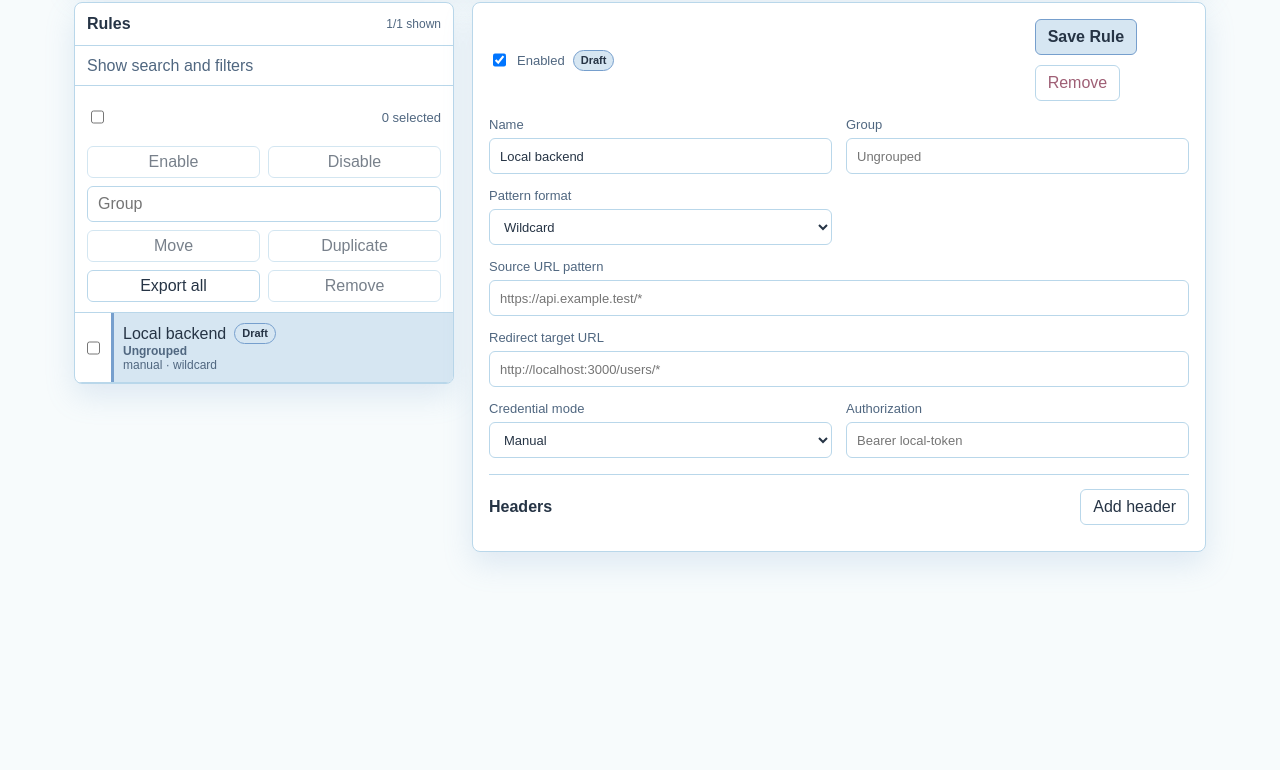
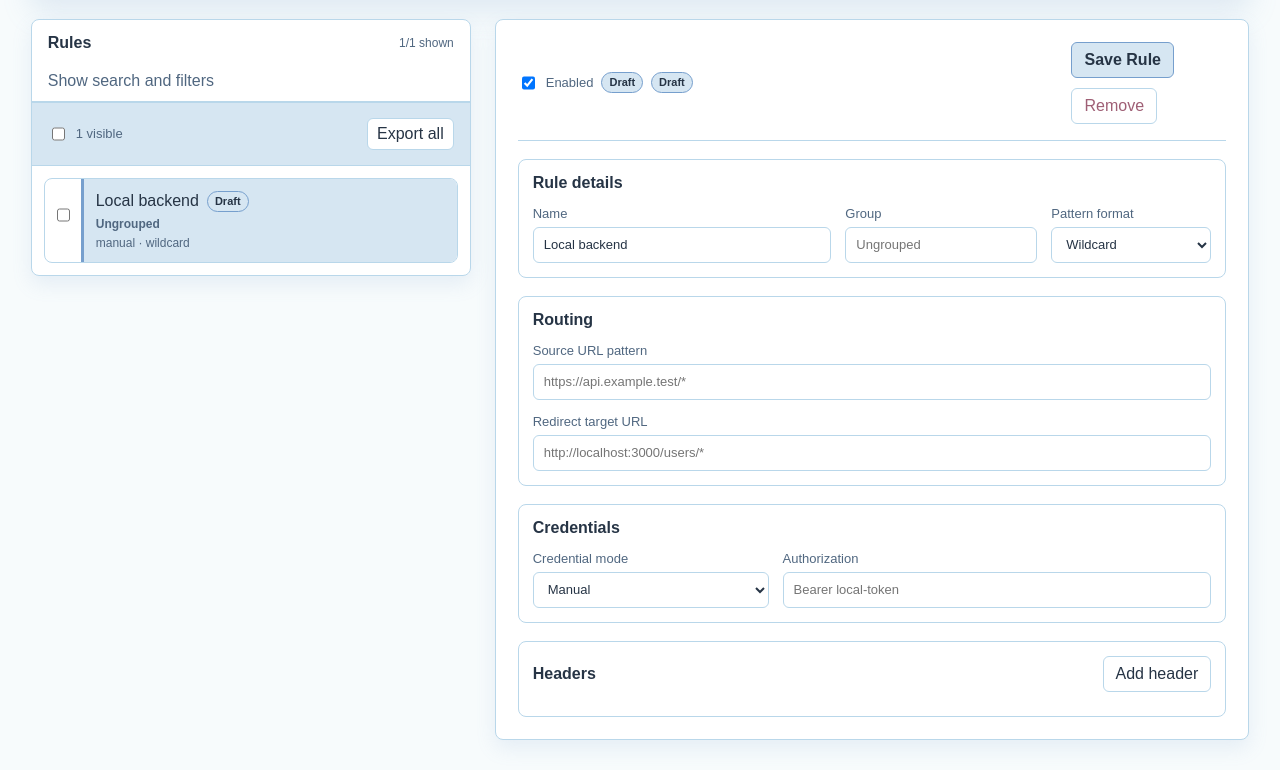
Before and after one commit to aryajava/altreurl, a browser extension: page src/options/options.html in a window 1280 px wide. Shown: the part 118-888 px from the top of the page. Before the commit the page ends 800 px from the top, so only its background shows below. Drawn offline with Linux system fonts and the light colour scheme.

Commit message:
Improve options layout usability

```diff
--- a/src/options/options.html
+++ b/src/options/options.html
@@ -55,17 +55,21 @@
             </select>
           </div>
           <div id="bulkToolbar" class="bulk-toolbar" hidden>
+            <div class="bulk-toolbar__summary">
               <label title="Select or clear all currently visible rules">
                 <input id="selectVisibleRules" type="checkbox">
                 <span id="selectedRuleCount">0 selected</span>
               </label>
+              <button id="bulkExport" type="button" title="Export selected rules, or all rules when none are selected">Export all</button>
+            </div>
+            <div class="bulk-actions" data-role="bulkActions" hidden>
               <button id="bulkEnable" type="button" title="Enable selected saved or draft rules">Enable</button>
               <button id="bulkDisable" type="button" title="Disable selected saved or draft rules">Disable</button>
-            <input id="bulkGroupName" type="text" placeholder="Group" title="Group name for selected rules">
+              <button id="bulkDuplicate" type="button" title="Duplicate selected rules as drafts">Duplicate</button>
+              <button id="bulkRemove" type="button" title="Remove selected rules">Remove</button>
+              <input id="bulkGroupName" type="text" placeholder="Move to group" title="Group name for selected rules">
               <button id="bulkMoveGroup" type="button" title="Move selected rules to this group">Move</button>
-            <button id="bulkDuplicate" type="button" title="Duplicate selected rules as drafts">Duplicate</button>
-            <button id="bulkExport" type="button" title="Export selected rules, or all rules when none are selected">Export</button>
-            <button id="bulkRemove" type="button" title="Remove selected rules">Remove</button>
+            </div>
           </div>
           <div id="rulesList" class="rule-list" aria-live="polite"></div>
         </aside>
@@ -104,6 +108,7 @@
               <input data-field="enabled" type="checkbox">
               Enabled
             </label>
+            <span class="rule-badge" data-role="editorStatusBadge"></span>
             <span class="rule-badge" data-role="editorDraftBadge" hidden>Draft</span>
           </div>
           <div class="rule-actions">
@@ -112,7 +117,11 @@
           </div>
         </div>
 
-        <div class="editor-grid">
+        <section class="editor-section">
+          <div class="editor-section__title">
+            <strong>Rule details</strong>
+          </div>
+          <div class="editor-grid editor-grid--meta">
             <label>
               Name
               <input data-field="name" type="text" placeholder="Local backend" title="Human-readable rule name shown in the rules list">
@@ -130,7 +139,14 @@
                 <option value="regex">Regex</option>
               </select>
             </label>
+          </div>
+        </section>
 
+        <section class="editor-section">
+          <div class="editor-section__title">
+            <strong>Routing</strong>
+          </div>
+          <div class="editor-grid">
             <label class="span-2">
               Source URL pattern
               <input data-field="sourcePattern" type="text" placeholder="https://api.example.test/*" title="Request URL pattern to match before redirect">
@@ -140,7 +156,14 @@
               Redirect target URL
               <input data-field="targetUrl" type="text" placeholder="http://localhost:3000/users/*" title="Target URL that receives the redirected request">
             </label>
+          </div>
+        </section>
 
+        <section class="editor-section">
+          <div class="editor-section__title">
+            <strong>Credentials</strong>
+          </div>
+          <div class="editor-grid editor-grid--credentials">
             <label>
               Credential mode
               <select data-field="credentialMode" title="Manual uses typed headers; sync tries to reuse credentials from the source app">
@@ -154,6 +177,7 @@
               <input data-field="authorization" type="text" placeholder="Bearer local-token" title="Manual Authorization header value">
             </label>
           </div>
+        </section>
 
         <fieldset class="sync-block" data-role="syncOptions">
           <legend>Sync from source request</legend>
--- a/src/options/options.js
+++ b/src/options/options.js
@@ -29,6 +29,7 @@ const bulkMoveGroup = document.querySelector("#bulkMoveGroup");
 const bulkDuplicate = document.querySelector("#bulkDuplicate");
 const bulkExport = document.querySelector("#bulkExport");
 const bulkRemove = document.querySelector("#bulkRemove");
+const bulkActions = document.querySelector('[data-role="bulkActions"]');
 const toggleRuleControls = document.querySelector("#toggleRuleControls");
 const ruleListControls = document.querySelector("#ruleListControls");
 const ruleListItemTemplate = document.querySelector("#ruleListItemTemplate");
@@ -288,9 +289,12 @@ function renderBulkToolbar(visibleRules = getFilteredRules()) {
   const selectedCount = selectedRuleIds.size;
 
   bulkToolbar.hidden = rules.length === 0;
-  selectedRuleCount.textContent = `${selectedCount} selected`;
+  selectedRuleCount.textContent = selectedCount > 0
+    ? `${selectedCount} selected`
+    : `${visibleRules.length} visible`;
   selectVisibleRules.checked = visibleRules.length > 0 && selectedVisibleCount === visibleRules.length;
   selectVisibleRules.indeterminate = selectedVisibleCount > 0 && selectedVisibleCount < visibleRules.length;
+  bulkActions.hidden = selectedCount === 0;
 
   [bulkEnable, bulkDisable, bulkMoveGroup, bulkDuplicate, bulkRemove].forEach((button) => {
     button.disabled = selectedCount === 0;
@@ -400,6 +404,11 @@ function renderEditor() {
 
   card.querySelector('[data-field="enabled"]').checked = Boolean(rule.enabled);
   const editorDraftBadge = card.querySelector('[data-role="editorDraftBadge"]');
+  const editorStatusBadge = card.querySelector('[data-role="editorStatusBadge"]');
+  const ruleStatus = getRuleStatus(rule);
+  editorStatusBadge.textContent = ruleStatus.label;
+  editorStatusBadge.dataset.status = ruleStatus.key;
+  editorStatusBadge.title = getRuleStatusDescription(ruleStatus);
   editorDraftBadge.hidden = !isDraftRule(rule);
   editorDraftBadge.title = getRuleStatusDescription({ key: "draft" });
   card.querySelector('[data-field="name"]').value = rule.name || "";
--- a/src/shared/styles.css
+++ b/src/shared/styles.css
@@ -14,6 +14,7 @@
   --success: #5f9f8a;
   --success-soft: #d6f2e6;
   --shadow: 0 12px 30px rgba(118, 159, 205, 0.2);
+  --shadow-soft: 0 8px 20px rgba(118, 159, 205, 0.14);
 }
 
 :root[data-color-scheme="dark"] {
@@ -31,6 +32,7 @@
   --success: #b9ead8;
   --success-soft: #406b5b;
   --shadow: 0 12px 30px rgba(0, 0, 0, 0.32);
+  --shadow-soft: 0 8px 20px rgba(0, 0, 0, 0.22);
 }
 
 @media (prefers-color-scheme: dark) {
@@ -49,6 +51,7 @@
     --success: #b9ead8;
     --success-soft: #406b5b;
     --shadow: 0 12px 30px rgba(0, 0, 0, 0.32);
+    --shadow-soft: 0 8px 20px rgba(0, 0, 0, 0.22);
   }
 }
 
@@ -148,10 +151,10 @@ label select {
 
 .options-shell {
   display: grid;
-  gap: 18px;
+  gap: 20px;
   margin: 0 auto;
-  max-width: 1180px;
-  padding: 24px;
+  max-width: min(1540px, 100vw);
+  padding: clamp(14px, 2.4vw, 32px);
 }
 
 .page-header,
@@ -169,7 +172,7 @@ label select {
   border: 1px solid var(--line);
   border-radius: 8px;
   box-shadow: var(--shadow);
-  padding: 14px;
+  padding: clamp(12px, 1.8vw, 18px);
 }
 
 .app-header--compact {
@@ -222,8 +225,8 @@ label select {
 .options-layout {
   align-items: start;
   display: grid;
-  gap: 18px;
-  grid-template-columns: minmax(320px, 380px) minmax(0, 1fr);
+  gap: clamp(16px, 2vw, 24px);
+  grid-template-columns: minmax(360px, 440px) minmax(0, 1fr);
 }
 
 .rule-list-panel,
@@ -231,50 +234,56 @@ label select {
   background: var(--panel);
   border: 1px solid var(--line);
   border-radius: 8px;
-  box-shadow: var(--shadow);
+  box-shadow: var(--shadow-soft);
 }
 
 .rule-list-panel {
   overflow: hidden;
+  position: sticky;
+  top: 16px;
 }
 
 .panel-title {
   align-items: center;
-  border-bottom: 1px solid var(--line);
   display: flex;
   justify-content: space-between;
-  padding: 12px;
+  padding: 14px 16px 10px;
 }
 
 .rule-list-controls {
   display: grid;
   gap: 8px;
-  padding: 0 12px 14px;
+  grid-template-columns: repeat(2, minmax(0, 1fr));
+  padding: 0 16px 14px;
+}
+
+.rule-list-controls input[type="search"] {
+  grid-column: 1 / -1;
 }
 
 .bulk-toolbar {
-  border-bottom: 1px solid var(--line);
+  background: var(--panel-soft);
+  border-block: 1px solid var(--line);
   display: grid;
-  gap: 8px;
-  grid-template-columns: repeat(2, minmax(0, 1fr));
-  padding: 10px 12px;
+  gap: 10px;
+  padding: 10px 16px;
+}
+
+.bulk-toolbar__summary {
+  align-items: center;
+  display: flex;
+  gap: 10px;
+  justify-content: space-between;
 }
 
 .bulk-toolbar label {
   align-items: center;
   display: flex;
-  gap: 6px;
-  grid-column: 1 / -1;
-  justify-content: space-between;
+  gap: 8px;
 }
 
 .bulk-toolbar input[type="checkbox"] {
   width: auto;
-}
-
-.bulk-toolbar input[type="text"] {
-  grid-column: 1 / -1;
-  max-width: none;
 }
 
 .bulk-toolbar button {
@@ -283,18 +292,31 @@ label select {
   width: 100%;
 }
 
-#bulkMoveGroup,
-#bulkExport,
-#bulkRemove {
+.bulk-actions {
+  display: grid;
+  gap: 8px;
+  grid-template-columns: repeat(4, minmax(0, 1fr));
+}
+
+.bulk-actions input[type="text"] {
+  grid-column: span 3;
+}
+
+.bulk-actions #bulkMoveGroup {
   grid-column: span 1;
+}
+
+.bulk-toolbar__summary #bulkExport {
+  flex: 0 0 auto;
+  width: auto;
 }
 
 .filter-toggle {
   border: 0;
-  border-bottom: 1px solid var(--line);
   border-radius: 0;
   color: var(--muted);
   min-height: 40px;
+  padding: 8px 16px;
   text-align: left;
   width: 100%;
 }
@@ -317,21 +339,26 @@ label select {
 
 .rule-list {
   display: grid;
-  max-height: 68vh;
+  gap: 8px;
+  max-height: calc(100vh - 220px);
   overflow: auto;
+  padding: 12px;
 }
 
 .rule-list-row {
   align-items: stretch;
-  border-bottom: 1px solid var(--line);
+  background: var(--panel);
+  border: 1px solid var(--line);
+  border-radius: 8px;
   display: grid;
   grid-template-columns: 36px minmax(0, 1fr);
+  overflow: hidden;
 }
 
 .rule-select {
   align-self: start;
   justify-self: center;
-  margin-top: 17px;
+  margin-top: 18px;
   width: auto;
 }
 
@@ -339,10 +366,11 @@ label select {
   border: 0;
   border-radius: 0;
   display: grid;
+  gap: 5px;
   justify-items: start;
-  min-height: 58px;
+  min-height: 70px;
   min-width: 0;
-  padding: 10px 12px;
+  padding: 12px;
   text-align: left;
   width: 100%;
 }
@@ -403,7 +431,7 @@ label select {
 .rule-list-item.is-selected {
   background: var(--accent-soft);
   border-left: 3px solid var(--accent);
-  padding-left: 9px;
+  padding-left: 12px;
 }
 
 .rule-list-empty,
@@ -414,8 +442,8 @@ label select {
 
 .rule-editor {
   display: grid;
-  gap: 16px;
-  padding: 16px;
+  gap: 18px;
+  padding: clamp(14px, 2vw, 22px);
 }
 
 .rule-editor__header label,
@@ -427,8 +455,10 @@ label select {
 
 .rule-editor__header {
   align-items: center;
+  border-bottom: 1px solid var(--line);
   display: flex;
   justify-content: space-between;
+  padding-bottom: 16px;
 }
 
 .rule-editor__header input,
@@ -440,6 +470,30 @@ label select {
   display: grid;
   gap: 14px;
   grid-template-columns: repeat(2, minmax(0, 1fr));
+}
+
+.editor-grid--meta {
+  grid-template-columns: minmax(220px, 1.4fr) minmax(160px, 0.9fr) minmax(160px, 0.7fr);
+}
+
+.editor-grid--credentials {
+  grid-template-columns: minmax(180px, 0.55fr) minmax(260px, 1fr);
+}
+
+.editor-section {
+  background: var(--panel);
+  border: 1px solid var(--line);
+  border-radius: 8px;
+  display: grid;
+  gap: 14px;
+  padding: 14px;
+}
+
+.editor-section__title {
+  align-items: center;
+  color: var(--text);
+  display: flex;
+  justify-content: space-between;
 }
 
 .span-2 {
@@ -461,10 +515,11 @@ label select {
 }
 
 .headers-block {
-  border-top: 1px solid var(--line);
+  border: 1px solid var(--line);
+  border-radius: 8px;
   display: grid;
   gap: 10px;
-  padding-top: 14px;
+  padding: 14px;
 }
 
 .sync-block {
@@ -642,10 +697,25 @@ label select {
   .options-layout {
     grid-template-columns: 1fr;
   }
+
+  .rule-list-panel {
+    position: static;
+  }
+
+  .rule-list {
+    max-height: 42vh;
+  }
+
+  .editor-grid--meta,
+  .editor-grid--credentials {
+    grid-template-columns: repeat(2, minmax(0, 1fr));
+  }
 }
 
 @media (max-width: 720px) {
   .editor-grid,
+  .editor-grid--meta,
+  .editor-grid--credentials,
   .source-grid {
     grid-template-columns: 1fr;
   }
@@ -675,9 +745,27 @@ label select {
     grid-template-columns: 1fr;
   }
 
-  #bulkMoveGroup,
-  #bulkExport,
-  #bulkRemove {
-    grid-column: 1;
+  .bulk-toolbar__summary {
+    align-items: stretch;
+    flex-direction: column;
+  }
+
+  .bulk-toolbar__summary #bulkExport {
+    width: 100%;
+  }
+
+  .bulk-actions {
+    grid-template-columns: repeat(2, minmax(0, 1fr));
+  }
+
+  .bulk-actions input[type="text"],
+  .bulk-actions #bulkMoveGroup {
+    grid-column: 1 / -1;
+  }
+
+  .rule-editor__header {
+    align-items: stretch;
+    flex-direction: column;
+    gap: 12px;
   }
 }
```
Also changed, not shown: README.md, manifest.json. Lines whose indentation alone changed are shown as unchanged.
